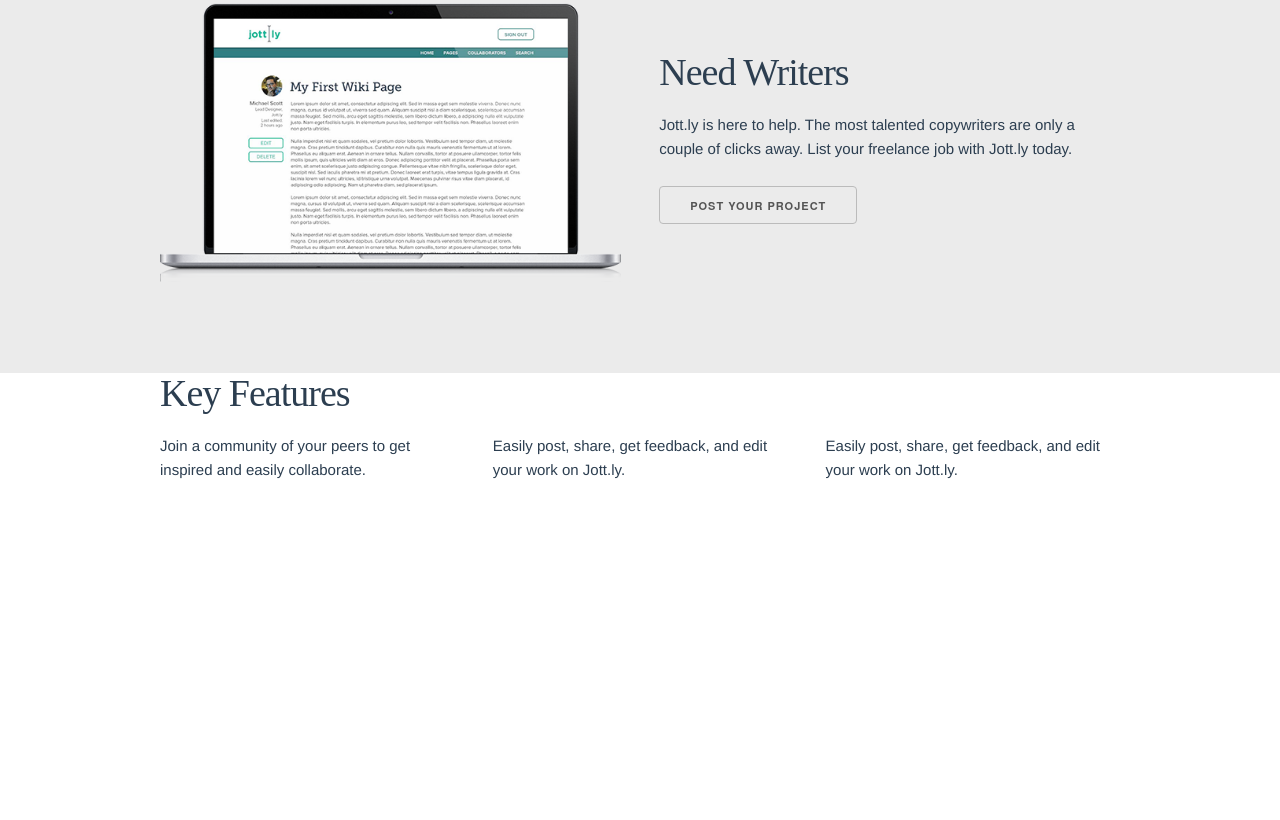
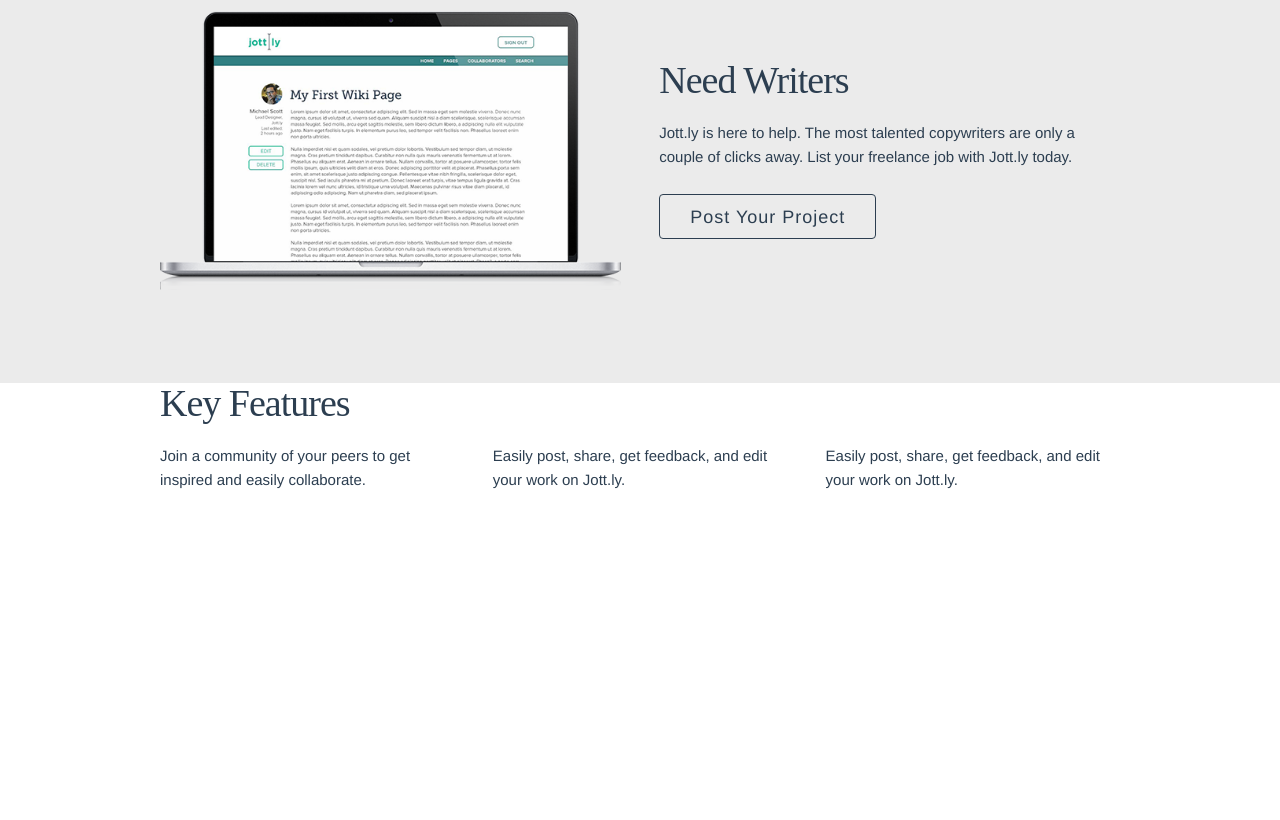
Before and after one commit to mkatica/Jottly-Landing-Page, a website: page index.html in a window 1280 px wide. Shown: the part 1125-1945 px from the top of the page. Drawn offline with Linux system fonts and the light colour scheme; grey boxes are pictures that could not be loaded.

Commit message:
update buttons and nav logo and favicon

```diff
--- a/css/skeleton.css
+++ b/css/skeleton.css
@@ -171,20 +171,21 @@
 input[type="reset"],
 input[type="button"] {
   display: inline-block;
-  height: 38px;
+  height: 45px;
+  font-family: "Proxima Nova", Helvetica, Arial, sans-serif;
   padding: 0 30px;
-  color: #555;
+  color: #fff;
   text-align: center;
-  font-size: 11px;
-  font-weight: 600;
+  font-size: 18px;
+  font-weight: 400;
   line-height: 38px;
   letter-spacing: .1rem;
-  text-transform: uppercase;
+  min-width: 200px;
   text-decoration: none;
   white-space: nowrap;
   background-color: transparent;
   border-radius: 4px;
-  border: 1px solid #bbb;
+  border: 1px solid #fff;
   cursor: pointer;
   box-sizing: border-box; }
 .button:hover,
@@ -197,31 +198,44 @@
 input[type="submit"]:focus,
 input[type="reset"]:focus,
 input[type="button"]:focus {
-  color: #333;
-  border-color: #888;
+  color: #959595;
+  border-color: #959595;
   outline: 0; }
-.button.button-primary,
-button.button-primary,
-input[type="submit"].button-primary,
-input[type="reset"].button-primary,
-input[type="button"].button-primary {
-  color: #FFF;
-  background-color: #33C3F0;
-  border-color: #33C3F0; }
-.button.button-primary:hover,
-button.button-primary:hover,
-input[type="submit"].button-primary:hover,
-input[type="reset"].button-primary:hover,
-input[type="button"].button-primary:hover,
-.button.button-primary:focus,
-button.button-primary:focus,
-input[type="submit"].button-primary:focus,
-input[type="reset"].button-primary:focus,
-input[type="button"].button-primary:focus {
-  color: #FFF;
-  background-color: #1EAEDB;
-  border-color: #1EAEDB; }
-
+.button2,
+input[type="submit"],
+input[type="reset"],
+input[type="button"] {
+  display: inline-block;
+  height: 45px;
+  font-family: "Proxima Nova", Helvetica, Arial, sans-serif;
+  padding: 0 30px;
+  color: #2c3e50;
+  text-align: center;
+  font-size: 18px;
+  font-weight: 400;
+  line-height: 38px;
+  letter-spacing: .1rem;
+  min-width: 200px;
+  text-decoration: none;
+  white-space: nowrap;
+  background-color: transparent;
+  border-radius: 4px;
+  border: 1px solid #2c3e50;
+  cursor: pointer;
+  box-sizing: border-box; }
+  .button2:hover,
+button:hover,
+input[type="submit"]:hover,
+input[type="reset"]:hover,
+input[type="button"]:hover,
+.button2:focus,
+button:focus,
+input[type="submit"]:focus,
+input[type="reset"]:focus,
+input[type="button"]:focus {
+  color: #959595;
+  border-color: #959595;
+  outline: 0; }
 
 /* Forms
 –––––––––––––––––––––––––––––––––––––––––––––––––– */
--- a/css/style.css
+++ b/css/style.css
@@ -2,6 +2,7 @@
 header {
     background-color: #fff;
     margin-top: 20px;
+    margin-bottom: 10px;
 }
 
 header h1 {
@@ -34,6 +35,7 @@
     color:#959595;
 }
 
+
 /*Sections*/
 #come-write {
     background-image: url(http://i.imgur.com/ftDolY5.gif?1);
@@ -63,6 +65,7 @@
     float: left;
     margin: 85px 0;
 }
+
 .half2 {
     float: right;
     margin: 134px 0;
--- a/index.html
+++ b/index.html
@@ -76,7 +76,7 @@
       <div class="half2">
         <h1>Need Writers</h1>
         <p>Jott.ly is here to help. The most talented copywriters are only a couple of clicks away. List your freelance job with Jott.ly today.</p>
-        <button>Post Your Project</button>
+        <button class="button2">Post Your Project</button>
       </div>
     </div>
   </section>
@@ -105,7 +105,7 @@
       <div class="six columns offset-by-three herotype">
         <h1> An easier way to write &amp; collaborate.</h1>
         <p>Find out why hundreds of writers and editors use Jott.ly everyday.</p>
-        <button>Sign Up</button>
+        <button class="button2">Sign Up</button>
       </div>
     </div>
   </section>
```
Also changed, not shown: images/Logo.png, images/favicon.png.
